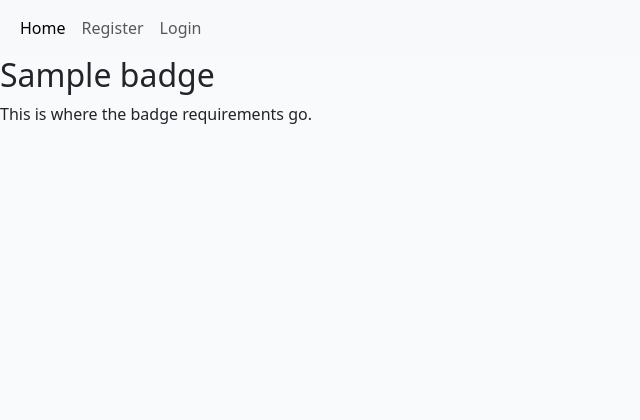
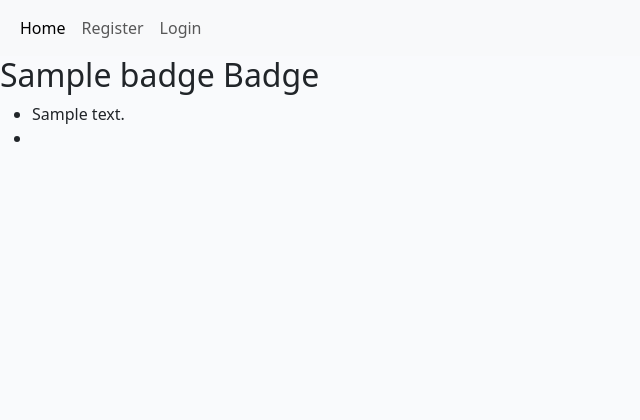
Before and after one commit to Ryan-ford25/Online-Scout-Manager, a Django app: a page that uses add_badge/templates/add_badge/badge_detail.html in a window 1280 px wide. Shown: the top 420 px of the page, without its empty margins (0-640 px from the left). Run offline with Django 4.2, Linux system fonts and the light colour scheme; tables that the repository leaves empty hold one stand-in row (values such as "Sample post"); some libraries are stand-ins or nearby versions.

Commit message:
Adding the badge requirements to the badge_detail.html file

```diff
--- a/add_badge/models.py
+++ b/add_badge/models.py
@@ -16,7 +16,7 @@ class Badge(models.Model):
 
 class BadgeRequirements(models.Model):
     badge = models.ForeignKey(Badge, on_delete=models.CASCADE, related_name = "requirements")
-    description = models.CharField(max_length = 255)
+    text = models.CharField(max_length = 255)
     order = models.PositiveIntegerField(default=1)
 
     def __str__(self):
--- a/add_badge/templates/add_badge/badge_detail.html
+++ b/add_badge/templates/add_badge/badge_detail.html
@@ -1,7 +1,16 @@
 {% extends "base.html" %}
 {% block content %}
 
-<h2>{{badge.name}}</h2>
-<p>This is where the badge requirements go.</p>
+<div>
+    <h2>{{ badge.name }} Badge</h2>
+</div>
+{% for requirement in badge.requirements.all %}
+<div>
+    <ul>
+        <li>{{requirement.text}}</li>
+        <li></li>
+    </ul>
+{% endfor %}
+</div>
 
 {% endblock %}
--- a/add_badge/views.py
+++ b/add_badge/views.py
@@ -9,7 +9,6 @@ class BadgeList(generic.ListView):
     queryset = Badge.objects.all()
     template_name = "badge_list.html"
     context_object_name = 'badges'
-
 
 @login_required
 def request_badge(request, badge_id):
@@ -38,10 +37,12 @@ def reject_badge_request(request, request_id):
 
 def badge_detail(request, slug):
     badge = get_object_or_404(Badge, slug=slug)
+    requirement = badge.requirements.all()
     return render(
         request,
         "add_badge/badge_detail.html",
         {
             "badge": badge,
+            "requirement":requirement,
         },
     )
```
Also changed, not shown: add_badge/migrations/0002_rename_description_badgerequirements_requirement_and_more.py (added), add_badge/migrations/0003_rename_requirement_badgerequirements_description_and_more.py (added), add_badge/migrations/0004_rename_description_badgerequirements_requirement.py (added), add_badge/migrations/0005_rename_requirement_badgerequirements_text.py (added).
